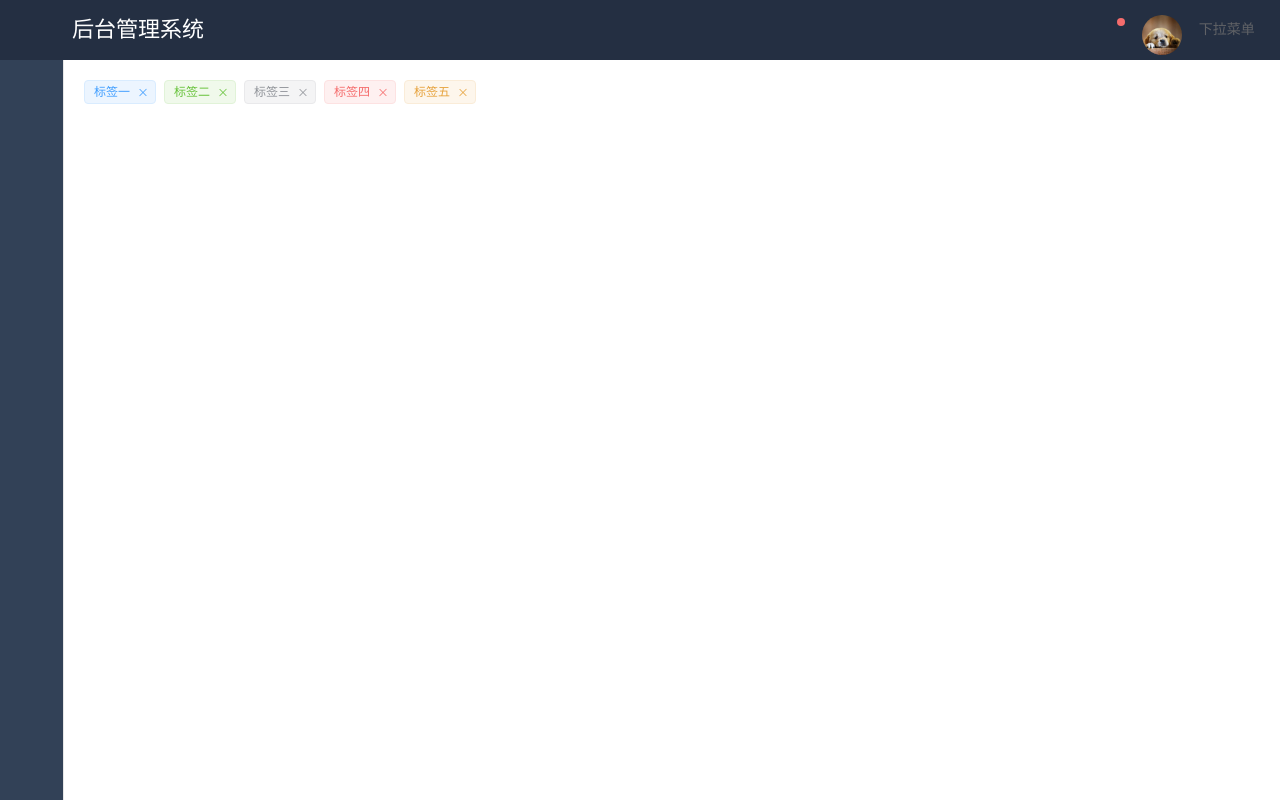
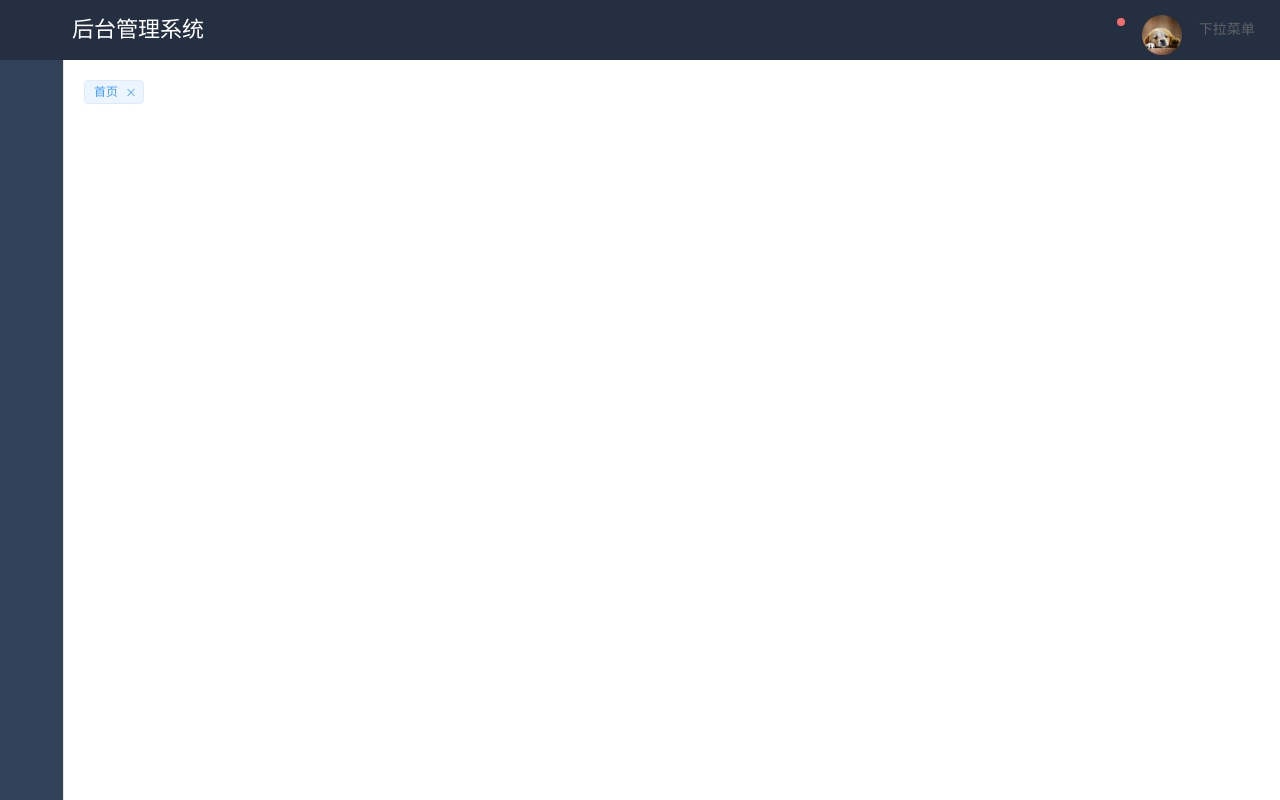
Before and after one commit to hahei89/vue3-demo-js, a Vue app: page / in a window 1280 px wide. Built offline with nearby package versions, Linux system fonts and the light colour scheme.

Commit message:
✨ 特性: 使用tagList

```diff
--- a/src/components/tags.vue
+++ b/src/components/tags.vue
@@ -1,23 +1,25 @@
 <template>
   <div class="tag-group">
     <el-tag
-      v-for="tag in tags"
-      :key="tag.label"
-      :type="tag.type"
+      v-for="tag in tagsList"
+      :key="tag.path"
       :effect="activeTag.path === tag.path ? 'dark' : 'light'"
       closable
       @click="handleClick(tag)"
       @close="handleClose(tag)">
-      {{ tag.label }}
+      {{ tag.title }}
     </el-tag>
   </div>
 </template>
 
 <script>
   import { computed, reactive, ref } from 'vue'
+  import { useStore } from 'vuex'
+
   export default {
-    props: ['tags'],
     setup () {
+      const store = useStore()
+      const tagsList = computed(() => store.state.tagsList)
       const activeTag = reactive({
         path: ''
       })
@@ -31,7 +33,8 @@
       return {
         activeTag,
         handleClick,
-        handleClose
+        handleClose,
+        tagsList
       }
     }
   }
--- a/src/pages/home/index.vue
+++ b/src/pages/home/index.vue
@@ -8,7 +8,7 @@
         <page-side-bar />
       </el-aside>
       <el-main>
-        <page-tags :tags="tags" />
+        <page-tags />
       </el-main>
     </el-container>
   </el-container>
@@ -27,20 +27,11 @@
       PageTags
     },
     setup (props) {
-      const tags = [
-        { type: '', label: '标签一', path: '1' },
-        { type: 'success', label: '标签二', path: '2' },
-        { type: 'info', label: '标签三', path: '3' },
-        { type: 'danger', label: '标签四', path: '4' },
-        { type: 'warning', label: '标签五', path: '5' },
-      ]
-
       const store = useStore()
 
       const collapse = computed(() => store.state.collapse)
 
       return {
-        tags,
         collapse
       }
     }
```
